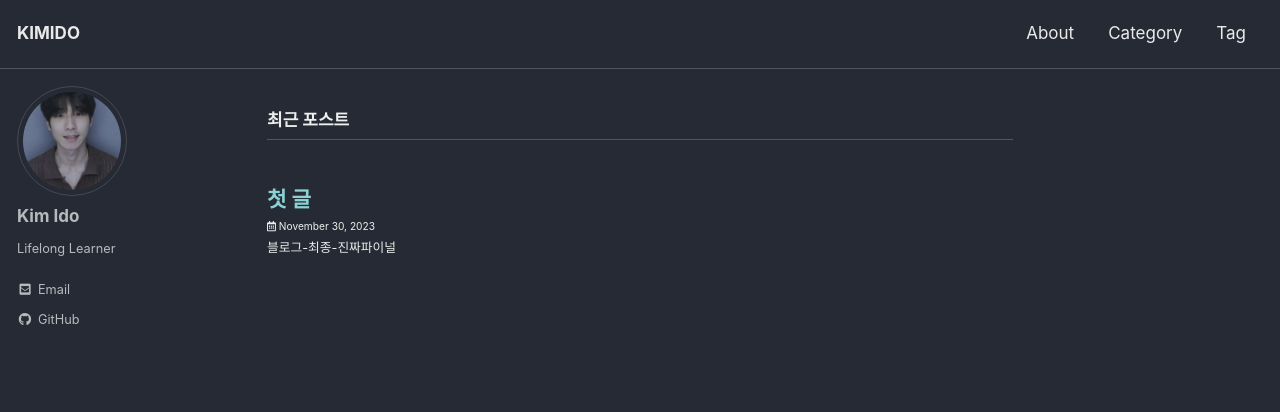
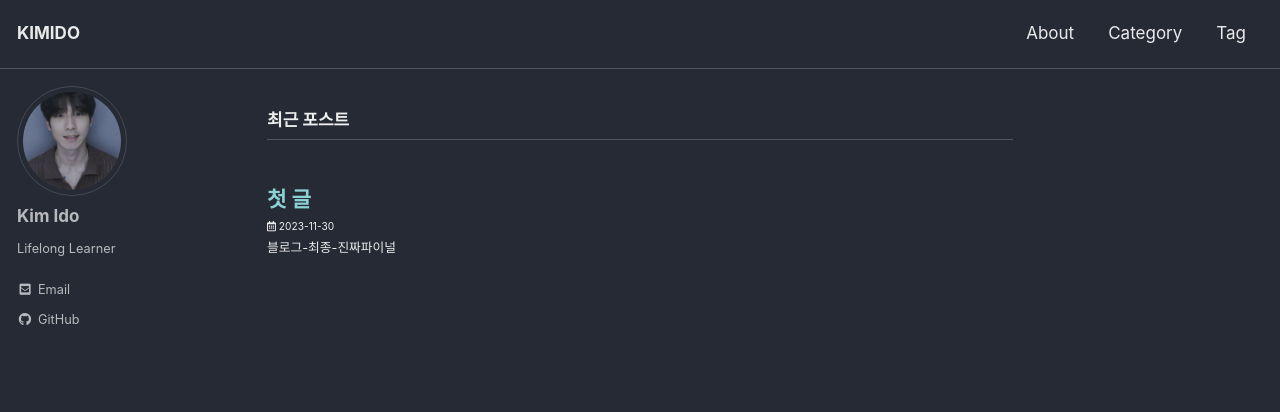
Before and after one commit to xkimido/xkimido.github.io, a Jekyll site: the page built from index.html, in a window 1280 px wide. Shown: the top 412 px of the page. Built offline with Jekyll 4.4.1, drawn with Linux system fonts in a browser that asks for light colours; cached includes are drawn as plain includes; the list of posts is cut into pages by our own code; part of the change alters nothing that is shown.

```diff
--- a/_config.yml
+++ b/_config.yml
@@ -287,7 +287,6 @@ defaults:
       layout: single
       author_profile: true
       show_date: true
-      date_format: "%Y-%m-%d"
       read_time: false
       comments: # true
       share: true
@@ -300,3 +299,7 @@ defaults:
     values:
       layout: single
       author_profile: true
+
+
+# Date Format
+date_format: "%Y-%m-%d"
```
Also changed, not shown: 1 other file.
